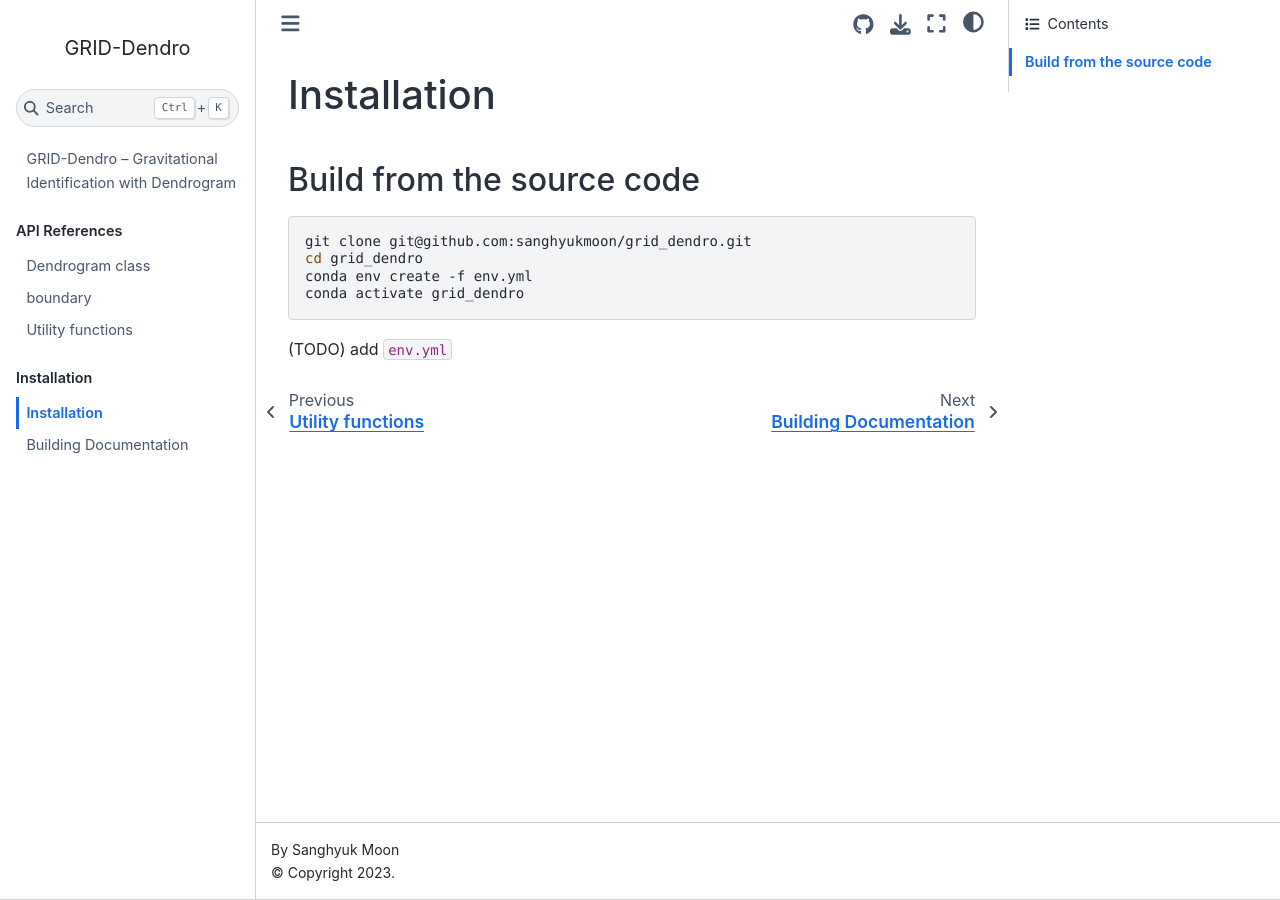
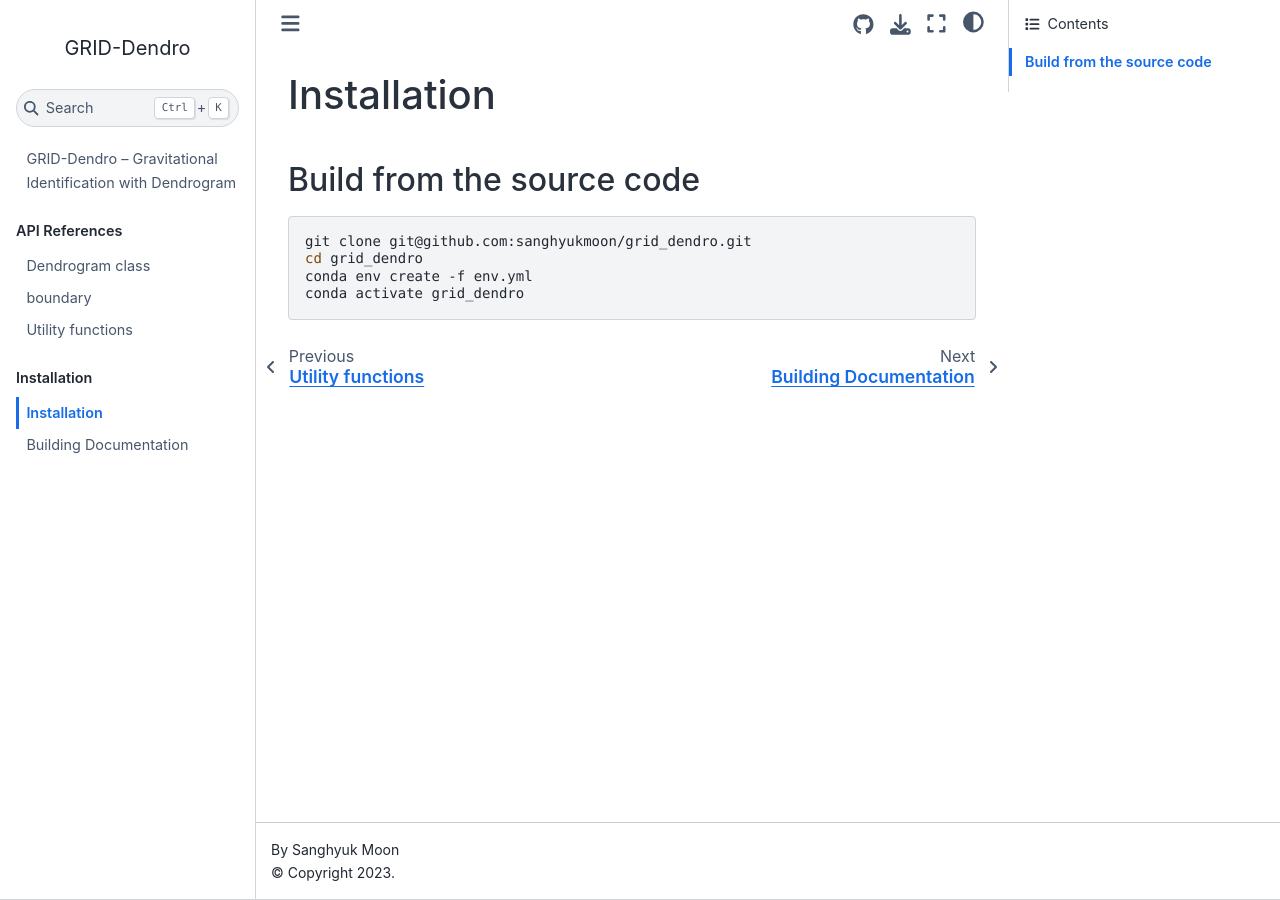
Before and after one commit to sanghyukmoon/grid_dendro, a Jupyter Book: the page built from docs/installation.md, in a window 1280 px wide. Built offline with Jupyter Book 1.0.4 settings and Sphinx 7.4.7 and the Sphinx Book theme 1.1.4, drawn with Linux system fonts in a browser that asks for light colours.

Commit message:
Update installation guide

````diff
--- a/docs/installation.md
+++ b/docs/installation.md
@@ -8,5 +8,3 @@ cd grid_dendro
 conda env create -f env.yml
 conda activate grid_dendro
 ```
-
-(TODO) add `env.yml`
````
